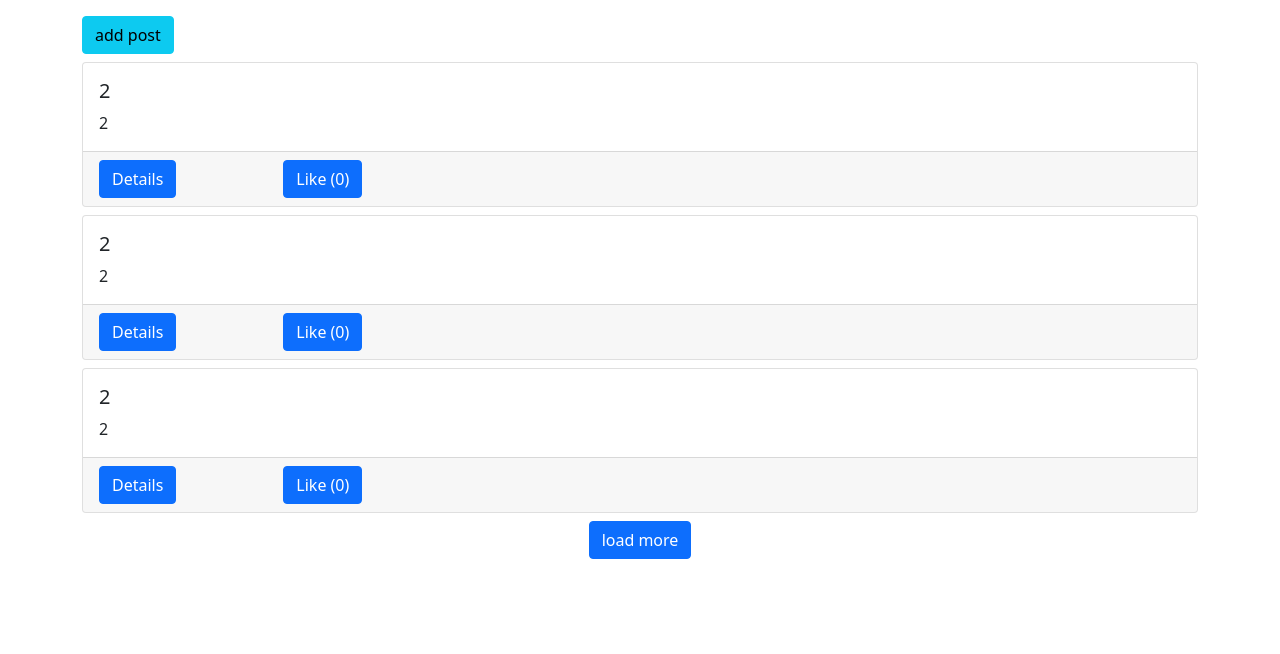
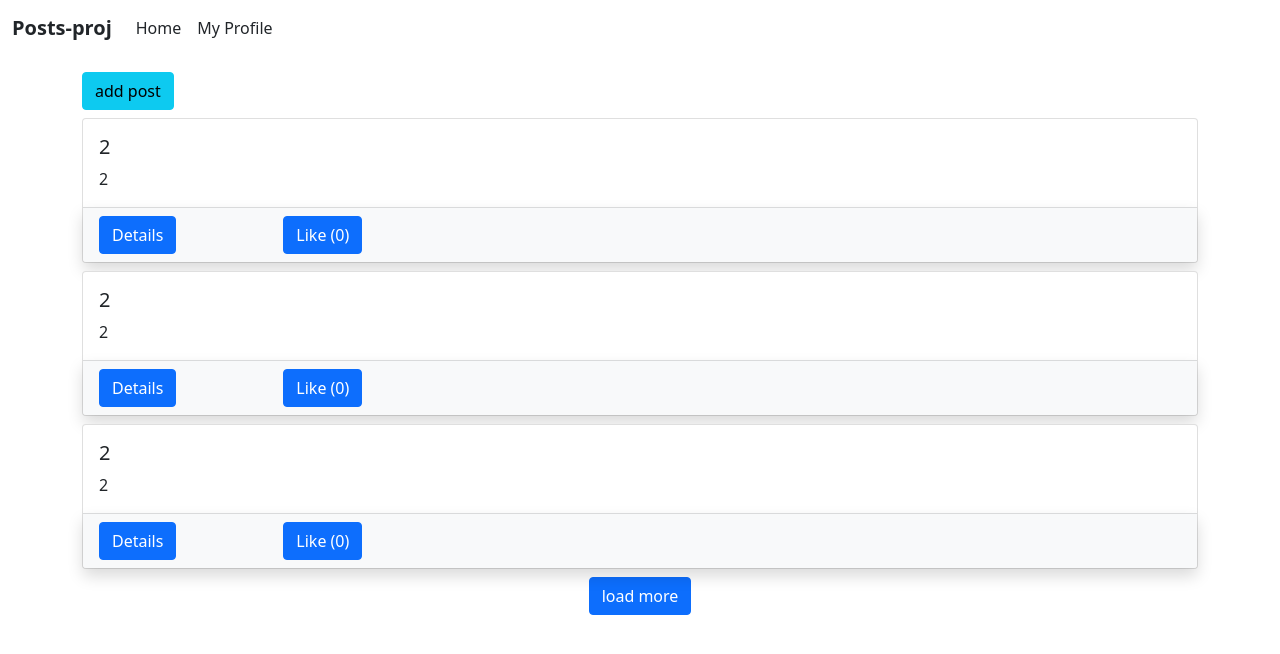
Before and after one commit to Aayushrakholiya/A04, a Django app: page / in a window 1280 px wide. Shown: the top 654 px of the page. Run offline with Django 5.2, Linux system fonts and the light colour scheme; a user stored in the database is signed in; data comes from the database, SQL or seed files in the repository; both versions use the stored data as it was after the commit; some libraries are stand-ins or nearby versions.

Commit message:
done with the final touch. now we are ready to go

```diff
--- a/dj_ajax/src/posts/static/posts/main.js
+++ b/dj_ajax/src/posts/static/posts/main.js
@@ -88,7 +88,7 @@ const getData = () => {
                             <h5 class="card-title">${el.title}</h5>
                             <p class="card-text">${el.body}</p>
                         </div>
-                        <div class="card-footer">
+                        <div class="card-footer shadow bg-light">
                             <div class="row">
                                 <div class="col-2">
                                     <a href="/post/${el.id}/" class="btn btn-primary">Details</a>
@@ -148,7 +148,7 @@ postForm.addEventListener('submit', e=>{
                         <h5 class="card-title">${response.title}</h5>
                         <p class="card-text">${response.body}</p>
                     </div>
-                    <div class="card-footer">
+                    <div class="card-footer shadow bg-light">
                         <div class="row">
                             <div class="col-2">
                                 <a href="/post/${response.id}/" class="btn btn-primary">Details</a>
--- a/dj_ajax/src/posts/utils.py
+++ b/dj_ajax/src/posts/utils.py
@@ -1,6 +1,7 @@
 from .models import Post
 from profiles.models import Profile
 from django.http import HttpResponse
+from django.shortcuts import redirect
 
 def action_permission(func):
     def wrapper(request, **kwargs):
@@ -12,6 +13,8 @@ def action_permission(func):
             return func(request, **kwargs)
         else:
             print('no')
-            return HttpResponse('access Denied - you need to be the author of the post in order to delete it.')
+            # return HttpResponse('access Denied - you need to be the author of the post in order to delete it.')
+            return redirect('post:main-board')
+
 
     return wrapper
--- a/dj_ajax/src/posts/views.py
+++ b/dj_ajax/src/posts/views.py
@@ -1,4 +1,4 @@
-from django.shortcuts import render
+from django.shortcuts import render, redirect
 from .models import Post
 from .models import Photo
 from django.http import JsonResponse, HttpResponse
@@ -30,6 +30,8 @@ def post_list_and_create(request):
     }
 
     return render(request,'posts/main.html', context)
+    return redirect('post:main-board')
+
 
 @login_required
 def post_detail(request, pk):
@@ -42,6 +44,8 @@ def post_detail(request, pk):
     }
 
     return render(request, 'posts/detail.html', context)
+    return redirect('post:main-board')
+
 
 @login_required
 def load_post_data_view(request, num_posts):
@@ -64,6 +68,8 @@ def load_post_data_view(request, num_posts):
             }
             data.append(item)
         return JsonResponse({'data':data[lower:upper], 'size': size})
+        return redirect('post:main-board')
+
 
 @login_required
 def post_detail_data_view(request, pk):
@@ -76,6 +82,8 @@ def post_detail_data_view(request, pk):
         'logged_in': request.user.username,
     }
     return JsonResponse({'data':data})
+    return redirect('post:main-board')
+
 
 @login_required
 def like_unlike_post(request):
@@ -89,6 +97,7 @@ def like_unlike_post(request):
             liked = True
             obj.liked.add(request.user)
         return JsonResponse({'liked': liked, 'count': obj.like_count})
+    return redirect('post:main-board')
 
 @login_required
 @action_permission
@@ -103,8 +112,9 @@ def update_post(request, pk):
     return JsonResponse({
         'title': new_title,
         'body':new_body,
+    })
+    return redirect('post:main-board')
 
-    })
 
 @login_required
 @action_permission
@@ -113,7 +123,9 @@ def delete_post(request, pk):
     if request.headers.get('X-Requested-With') == 'XMLHttpRequest':
         obj.delete()
         return JsonResponse({'msg':'some message'})
-    return JsonResponse({'msg':'access denied - ajax only'})
+    #return JsonResponse({'msg':'access denied - ajax only'})
+        return redirect('post:main-board')
+
 
 @login_required
 def image_upload_view(request):
@@ -124,3 +136,4 @@ def image_upload_view(request):
         post = Post.objects.get(id=new_post_id)
         Photo.objects.create(image=img, post=post)
     return HttpResponse()
+    return redirect('post:main-board')
--- a/dj_ajax/src/templates/base.html
+++ b/dj_ajax/src/templates/base.html
@@ -25,6 +25,9 @@
         <script src="{% static 'profiles/main.js' %}" defer></script>
     {% endblock scripts %}
 
+    <!-- Font Awesome -->
+    <link rel="stylesheet" href="https://cdnjs.cloudflare.com/ajax/libs/font-awesome/6.0.0/css/all.min.css">
+
     <title>read posts | {% block title %}{% endblock title %}</title>
   </head>
   <body>
--- a/dj_ajax/src/templates/navbar.html
+++ b/dj_ajax/src/templates/navbar.html
@@ -0,0 +1,15 @@
+<nav class="navbar navbar-light bg-white navbar-expand-lg">
+    <div class="container-fluid">
+      <a class="navbar-brand fw-bold text-dark" href="{% url 'posts:main-board' %}">Posts-proj</a>
+      <div class="collapse navbar-collapse" id="navbarNav">
+        <ul class="navbar-nav">
+          <li class="nav-item">
+            <a class="nav-link text-dark" href="{% url 'posts:main-board' %}">Home</a>
+          </li>
+          <li class="nav-item">
+            <a class="nav-link text-dark" href="{% url 'profiles:my-profile' %}">My Profile</a>
+          </li>
+        </ul>
+      </div>
+    </div>
+  </nav>
```
Also changed, not shown: dj_ajax/src/db.sqlite3, dj_ajax/src/media/photos/Screenshot_2024-03-11_191245.png (added), dj_ajax/src/media/photos/Screenshot_2025-03-05_202215.png (added).
